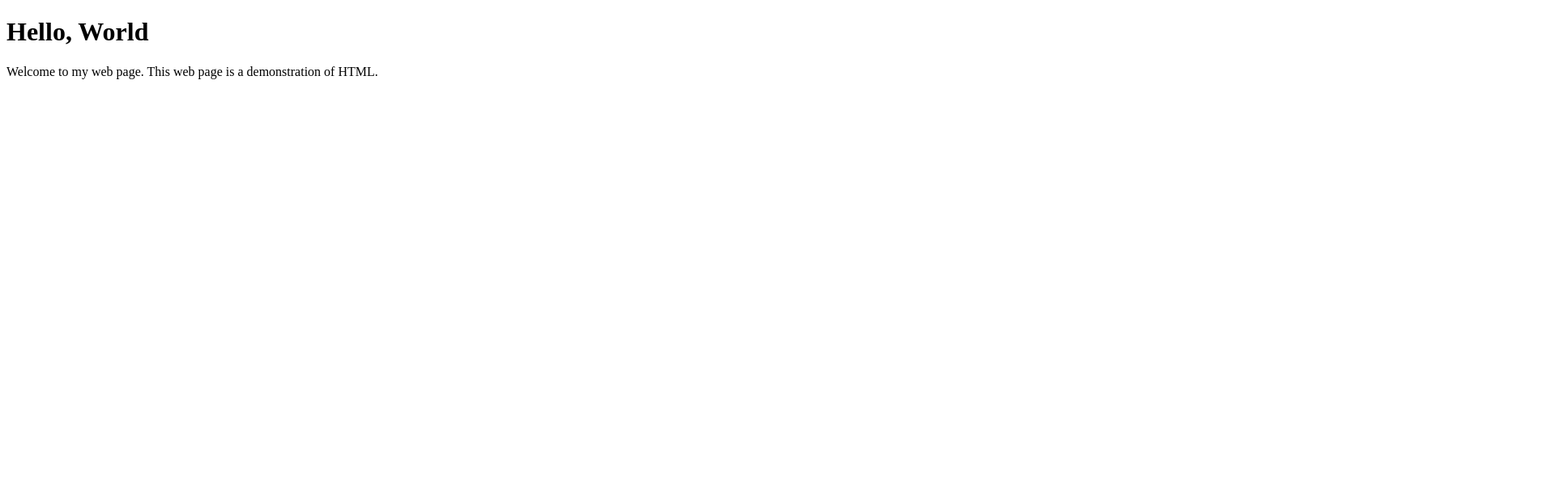
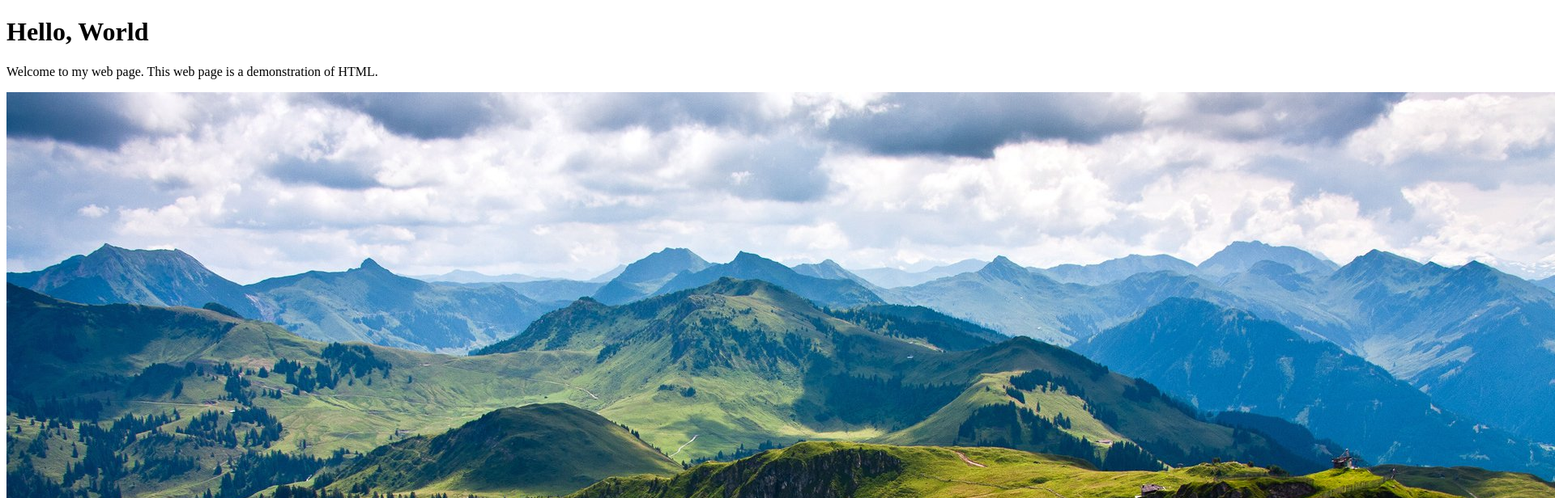
Before and after one commit to jaerickson/site, a plain HTML site: page index.html in a window 1280 px wide. Shown: the top 616 px of the page at 81% size, 1920 px wide, since content can reach past the window. Drawn offline with Linux system fonts and the light colour scheme.

Commit message:
Update index.html
added an image to my webpage

```diff
--- a/index.html
+++ b/index.html
@@ -8,6 +8,6 @@
      web page is a demonstration of
      HTML.
    </p>
-   <img src="" alt="">
+   <img src="\Mountain.jpg" alt="Mountain Picture">
  </body>
 </html>
```
